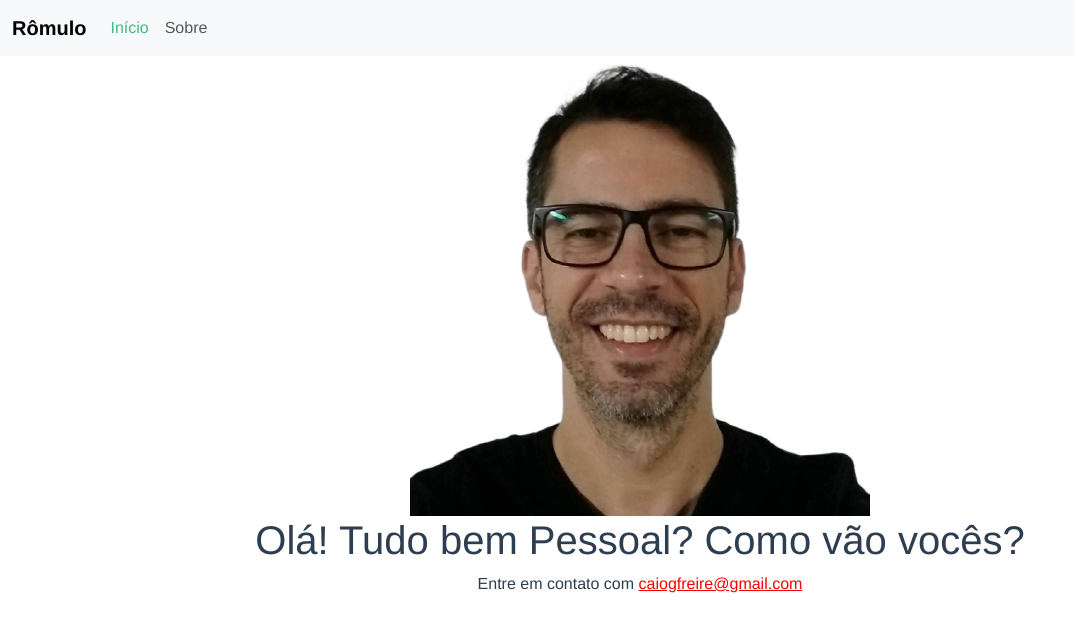
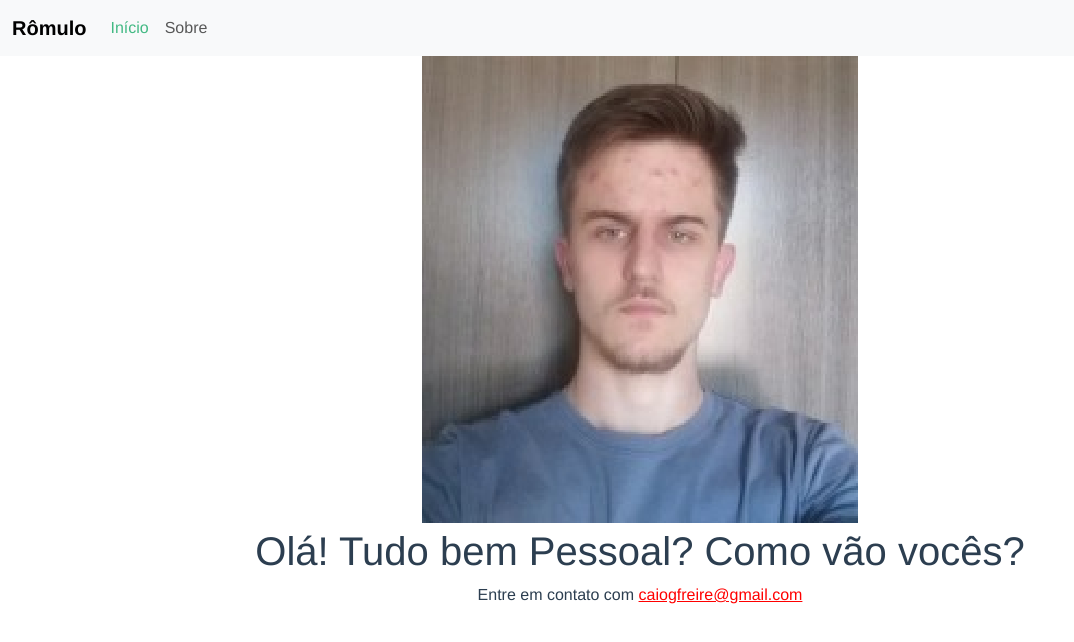
Before and after one commit to Cgfreire/sitegfront5, a Vue app: page /#/ in a window 1280 px wide. Shown: the top 642 px of the page, without its empty margins (0-1074 px from the left). Built offline with nearby package versions, Linux system fonts and the light colour scheme.

Commit message:
adicionando imagem

```diff
--- a/src/views/HomeView.vue
+++ b/src/views/HomeView.vue
@@ -1,6 +1,6 @@
 <template>
   <div class="home">
-    <img alt="Vue logo" src="../assets/eu.png">
+    <img alt="Vue logo" src="../assets/Sem título.png">
     <HelloWorld msg="Olá! Tudo bem Pessoal? Como vão vocês?"/>
   </div>
 </template>
```
Also changed, not shown: src/assets/Sem título.png (added).
